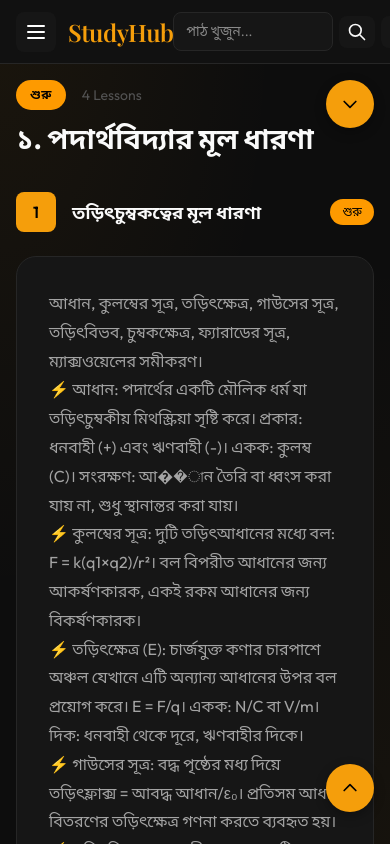
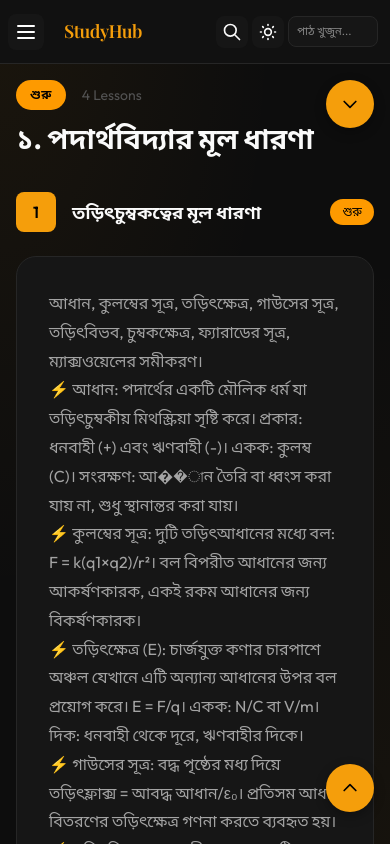
Before and after one commit to RuhulAminDSi/study-hub, a React (Vite) app in the folder study-app/: page / in a window 390 px wide. Shown: the top 844 px of the page. Built offline with nearby package versions, Linux system fonts and the light colour scheme.

Commit message:
fix: mobile navbar layout and hide progress ring

```diff
--- a/study-app/src/index.css
+++ b/study-app/src/index.css
@@ -376,6 +376,7 @@ body {
   display: flex;
   align-items: center;
   padding: 0 24px;
+  gap: 12px;
 }
 
 .navbar-brand {
@@ -894,6 +895,57 @@ body {
     width: 100%;
     justify-content: center;
   }
+
+  .navbar {
+    padding: 0 12px;
+    gap: 8px;
+  }
+
+  .navbar-brand {
+    font-size: 1.125rem;
+    order: 2;
+  }
+
+  .navbar-actions {
+    order: 3;
+    gap: 4px;
+  }
+
+  .mobile-menu-btn {
+    order: 1;
+    display: flex;
+    margin-left: -4px;
+    padding: 6px;
+  }
+
+  .search-box-mobile {
+    order: 2;
+    display: block;
+  }
+
+  .search-input-mobile {
+    display: block;
+    width: 90px;
+    padding: 6px 8px;
+    font-size: 0.7rem;
+  }
+
+  .navbar-progress {
+    display: none;
+  }
+
+  .language-toggle, .theme-toggle {
+    padding: 6px;
+    font-size: 0.6rem;
+  }
+
+  .language-toggle {
+    display: none;
+  }
+
+  .progress-ring {
+    display: none;
+  }
 }
 
 @keyframes fadeIn {
```
